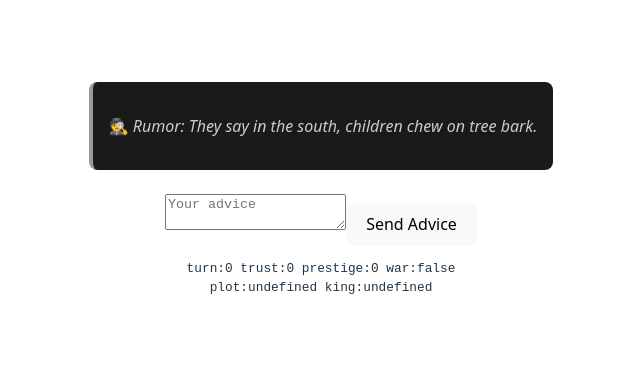
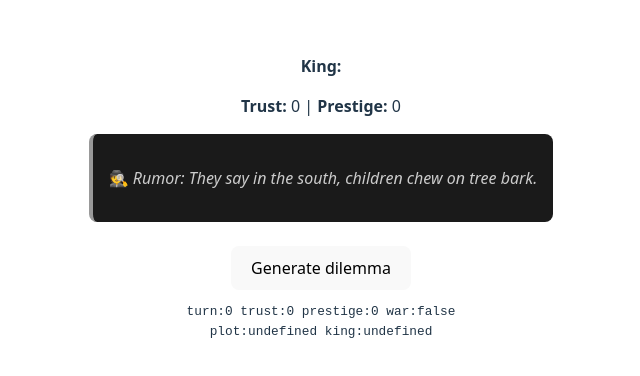
Before and after one commit to Sarec21/Consejero4.0, a React (Vite) app: page /turn in a window 1280 px wide. Shown: the part 204-580 px from the top of the page, without its empty margins (319-959 px from the left). Built offline with nearby package versions, Linux system fonts and the light colour scheme.

Commit message:
feat(turn): defer dilemma generation

```diff
--- a/src/screens/logic/TurnScreen.tsx
+++ b/src/screens/logic/TurnScreen.tsx
@@ -9,6 +9,7 @@ import { getAvailableCharacters, type CharacterEntry } from '../../lib/character
 import Loader from '../../components/Loader'
 import { callAssistant as rawCall } from '../../lib/openai'
 import { getPromptTemplate } from '../../lib/openai/promptTemplates'
+import { generateTurnContent } from '../../lib/narrative'
 
 export default function TurnScreen() {
   const gameState = useGameState()
@@ -41,6 +42,8 @@ export default function TurnScreen() {
   const [availableChars, setAvailableChars] = useState<CharacterEntry[]>([])
   const [currentEvent, setCurrentEvent] = useState<Event | null>(null)
   const [loading, setLoading] = useState(false)
+  const [isGenerating, setIsGenerating] = useState(false)
+  const [dilemma, setDilemma] = useState<string | null>(null)
   const navigate = useNavigate()
 
   useEffect(() => {
@@ -56,6 +59,20 @@ export default function TurnScreen() {
       setCurrentEvent(events.length > 0 ? events[0] : null)
     }
   }, [mainPlot, currentTurn])
+
+  const handleGenerateDilemma = async () => {
+    if (!mainPlot) return
+    setIsGenerating(true)
+    try {
+      const ctx = await generateTurnContent(mainPlot, useGameState.getState())
+      setDilemma(ctx.sceneDescription)
+    } catch (error) {
+      console.error('Failed to generate dilemma', error)
+      setDilemma('A troubling situation unfolds in the court.')
+    } finally {
+      setIsGenerating(false)
+    }
+  }
 
   const handleSend = async () => {
     setLoading(true)
@@ -98,6 +115,13 @@ export default function TurnScreen() {
       advice={advice}
       onAdviceChange={setAdvice}
       onSend={handleSend}
+      onGenerate={handleGenerateDilemma}
+      generating={isGenerating}
+      dilemma={dilemma}
+      trust={trust}
+      prestige={gameState.prestige}
+      kingName={currentKing?.name || gameState.kingName}
+      plotId={mainPlot?.id}
       debugInfo={
         import.meta.env.DEV
           ? `turn:${currentTurn} trust:${trust} prestige:${gameState.prestige} war:${gameState.war}\nplot:${mainPlot?.id} king:${currentKing?.id}`
--- a/src/screens/view/ViewTurnScreen.tsx
+++ b/src/screens/view/ViewTurnScreen.tsx
@@ -7,6 +7,13 @@ interface ViewTurnScreenProps {
   advice: string
   onAdviceChange: (value: string) => void
   onSend: () => void
+  onGenerate: () => void
+  generating: boolean
+  dilemma: string | null
+  trust: number
+  prestige: number
+  kingName: string
+  plotId?: string
   debugInfo?: string
   debugCharacters?: {
     id: string
@@ -24,11 +31,31 @@ export default function ViewTurnScreen({
   advice,
   onAdviceChange,
   onSend,
+  onGenerate,
+  generating,
+  dilemma,
+  trust,
+  prestige,
+  kingName,
+  plotId,
   debugInfo,
   debugCharacters,
 }: ViewTurnScreenProps) {
   return (
     <div>
+      <div style={{ marginBottom: '1rem' }}>
+        <p>
+          <strong>King:</strong> {kingName}
+        </p>
+        {plotId && (
+          <p>
+            <strong>Plot:</strong> {plotId}
+          </p>
+        )}
+        <p>
+          <strong>Trust:</strong> {trust} | <strong>Prestige:</strong> {prestige}
+        </p>
+      </div>
       {rumor && (
         <div className="rumor-box">
           <p className="rumor-text">🕵️ Rumor: {rumor}</p>
@@ -41,12 +68,21 @@ export default function ViewTurnScreen({
         </div>
       )}
       {visualTag && <div style={{ opacity: 0.7 }}>Image tag: {visualTag}</div>}
-      <textarea
-        value={advice}
-        onChange={(e) => onAdviceChange(e.target.value)}
-        placeholder="Your advice"
-      />
-      <button onClick={onSend}>Send Advice</button>
+      {dilemma ? (
+        <div style={{ marginTop: '1rem' }}>
+          <p>{dilemma}</p>
+          <textarea
+            value={advice}
+            onChange={(e) => onAdviceChange(e.target.value)}
+            placeholder="Your advice"
+          />
+          <button onClick={onSend}>Continue</button>
+        </div>
+      ) : (
+        <button onClick={onGenerate} disabled={generating}>
+          {generating ? 'Generating...' : 'Generate dilemma'}
+        </button>
+      )}
       {debugInfo && (
         <pre style={{ fontSize: '0.8rem' }}>{debugInfo}</pre>
       )}
```
